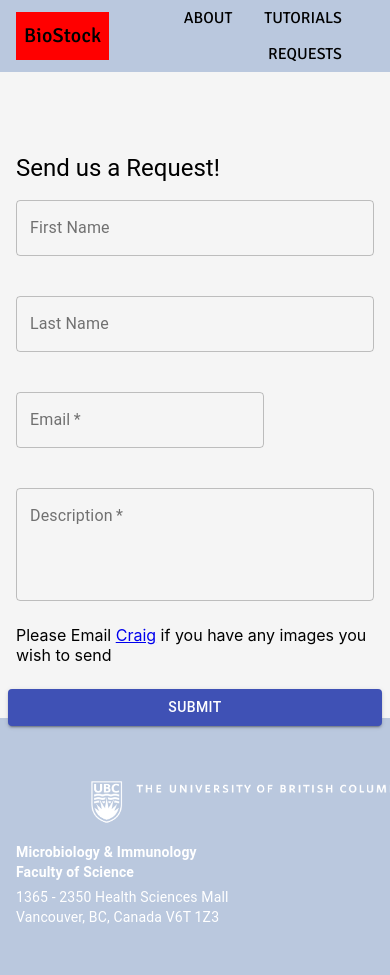
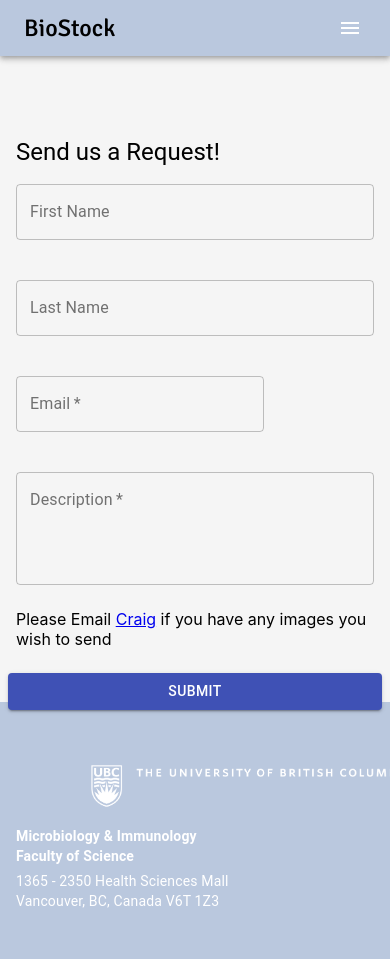
Before and after one commit to ericlee49/biostock, a React (Create React App) app: page /requests in a window 390 px wide. Shown: the top 975 px of the page. Built offline with nearby package versions, Linux system fonts and the light colour scheme.

Commit message:
menu is mobile ready

```diff
--- a/src/components/About.js
+++ b/src/components/About.js
@@ -4,6 +4,7 @@
 import Grid from '@material-ui/core/Grid';
 import Avatar from '@material-ui/core/Avatar';
 import Divider from '@material-ui/core/Divider'
+import Paper from '@material-ui/core/Paper';
 
 import {makeStyles} from '@material-ui/core/styles';
 
--- a/src/components/AppMenu.js
+++ b/src/components/AppMenu.js
@@ -1,35 +1,178 @@
+// import React from 'react';
+// import Toolbar from '@material-ui/core/Toolbar';
+// // import Link from '@material-ui/core/Link';
+// // import { makeStyles } from '@material-ui/core/styles';
+// import { withStyles } from '@material-ui/core/styles';
+// import Typography from '@material-ui/core/Typography';
+// import TextField from '@material-ui/core/TextField';
+// import Box from '@material-ui/core/Box';
+
+// import { Link, NavLink } from 'react-router-dom';
+// import { Container } from '@material-ui/core';
+
+// // const useStyles = makeStyles(theme => ({
+// //     toolbar: {
+// //     },
+// //     toolbarLink: {
+
+// //     },
+// //     toolbarTitle: {
+// //     },
+// //     searchBar: {
+
+// //     },
+// // }));
+
+// const styles = theme => ({
+//     toolbar: {
+//         // display: 'flex',
+//         // justifyContent: 'flex-end',
+//         // overflowX: 'auto',
+//         backgroundColor:'orange',
+//         backgroundColor: '#bac8de'
+//     },
+//     toolbarLink: {
+//         //spacing(top, sides)
+//         float: "right",
+//         textDecoration: 'none',
+//         padding: theme.spacing(1, 2),
+//         fontFamily: "Signika",
+//         color: "black",
+//         '&:hover': {
+//             color: 'white',
+//             textDecoration: "underline"
+//         },
+//         // flexShrink: 0,
+//     },
+//     toolbarTitle: {
+//         flexGrow: 1,
+//         float: "left",
+
+
+//     },
+//     searchBar: {
+//         paddingBottom: theme.spacing(3),
+//     },
+//     navigation: {
+//         float: "right",
+//         paddingRight: theme.spacing(2),
+//     },
+//     logoLink: {
+//         backgroundColor: 'red',
+//         textDecoration: 'none',
+//         color: 'black',
+//         '&:hover': {
+//             color: 'white',
+//             fontSize: "1.1em"
+//         },
+//     },
+//     redColor: {
+//         backgroundColor: 'red',
+//     }
+// });
+
+// class AppMenu extends React.Component {
+//     render() {
+//         const {classes} = this.props;
+//         return (
+//             <div>
+
+//             <Toolbar className={classes.toolbar}>
+//                 <Typography variant="h6" color="inherit" className={classes.redColor}>
+//                     <Link className={classes.logoLink} to="/">
+//                         <Box fontFamily="Signika" fontWeight="500" m={1}>
+//                             BioStock
+//                         </Box>
+//                     </Link>
+//                 </Typography>
+//                 <nav className={classes.navigation}>
+//                     {/* <Link className={classes.toolbarLink}>Tutorials</Link>
+//                     <Link href='/requests' className={classes.toolbarLink}>Requests</Link>
+//                     <Link className={classes.toolbarLink}>About</Link>  */}
+//                     {/* <NavLink to='/soon' className={classes.toolbarLink}>
+//                         <Box fontFamily="Signika" fontWeight="500" >
+//                             TUTORIALS
+//                         </Box>
+//                     </NavLink>
+//                     <NavLink to='/soon' className={classes.toolbarLink}>
+//                         <Box fontFamily="Signika" fontWeight="500" >
+//                             ABOUT
+//                         </Box>
+//                     </NavLink>
+//                     <NavLink to='/requests' className={classes.toolbarLink}>
+//                         <Box fontFamily="Signika" fontWeight="500" >
+//                             REQUESTS
+//                         </Box>
+//                     </NavLink> */}
+//                     <NavLink to='/soon' className={classes.toolbarLink}>
+//                         TUTORIALS
+//                     </NavLink>
+//                     <NavLink to='/about' className={classes.toolbarLink}>
+//                         ABOUT
+//                     </NavLink>
+//                     <NavLink to='/requests' className={classes.toolbarLink}>
+//                         REQUESTS
+//                     </NavLink>
+//                 </nav>
+//             </Toolbar>
+
+//             <div>Hello World Menu</div>
+
+
+//         </div>
+//         )
+//     }
+// }
+
+// export default withStyles(styles)(AppMenu)
+
+
 import React from 'react';
+
+import {makeStyles} from '@material-ui/core/styles';
+import Menu from '@material-ui/core/Menu';
+import MenuItem from '@material-ui/core/MenuItem';
+import AppBar from '@material-ui/core/AppBar';
 import Toolbar from '@material-ui/core/Toolbar';
-// import Link from '@material-ui/core/Link';
-// import { makeStyles } from '@material-ui/core/styles';
-import { withStyles } from '@material-ui/core/styles';
 import Typography from '@material-ui/core/Typography';
-import TextField from '@material-ui/core/TextField';
+import Button from '@material-ui/core/Button';
 import Box from '@material-ui/core/Box';
 
+import MenuIcon from '@material-ui/icons/Menu';
+import IconButton from '@material-ui/core/IconButton';
+
 import { Link, NavLink } from 'react-router-dom';
-import { Container } from '@material-ui/core';
 
-// const useStyles = makeStyles(theme => ({
-//     toolbar: {
-//     },
-//     toolbarLink: {
 
-//     },
-//     toolbarTitle: {
-//     },
-//     searchBar: {
 
-//     },
-// }));
-
-const styles = theme => ({
-    toolbar: {
-        // display: 'flex',
-        // justifyContent: 'flex-end',
-        // overflowX: 'auto',
-        backgroundColor:'orange',
+const useStyles = makeStyles(theme => ({
+    title: {
+        // backgroundColor: "red",
+    },
+    toolbarStyle: {
         backgroundColor: '#bac8de'
+    },
+    mobileMenuIcon: {
+        display: 'flex',
+        [theme.breakpoints.up('md')]: {
+            display: 'none',
+        }
+    },
+    mobileMenu: {
+        [theme.breakpoints.up('sm')]: {
+            display: 'none',
+        }
+    },
+    desktopNavGroup: {
+        [theme.breakpoints.down('sm')]: {
+            display: 'none',
+        }
+    },
+    grow: {
+        flexGrow: 1,
+    },
+    navigation: {
+        paddingRight: theme.spacing(2),
     },
     toolbarLink: {
         //spacing(top, sides)
@@ -44,21 +187,8 @@
         },
         // flexShrink: 0,
     },
-    toolbarTitle: {
-        flexGrow: 1,
-        float: "left",
-
-
-    },
-    searchBar: {
-        paddingBottom: theme.spacing(3),
-    },
-    navigation: {
-        float: "right",
-        paddingRight: theme.spacing(2),
-    },
     logoLink: {
-        backgroundColor: 'red',
+        // backgroundColor: 'red',
         textDecoration: 'none',
         color: 'black',
         '&:hover': {
@@ -66,35 +196,63 @@
             fontSize: "1.1em"
         },
     },
-    redColor: {
-        backgroundColor: 'red',
+}))
+
+export default function AppMenu() {
+    const classes = useStyles();
+
+    //STATES:
+    const [anchorEl, setAnchorEl] = React.useState(null);
+
+
+
+    const renderMenu = (
+        <Menu
+            open={Boolean(anchorEl)}
+            anchorEl = {anchorEl}
+            anchorOrigin={{vertical:'top', horizontal: 'right'}}
+            onClose={handleClose}
+            className={classes.mobileMenu}
+        >
+            <MenuItem onClick={handleClose}>REQUESTS</MenuItem>
+            <MenuItem onClick={handleClose}>TUTORIALS</MenuItem>
+            <MenuItem onClick={handleClose}>ABOUT</MenuItem>
+        </Menu>
+    );
+
+    function handleClick(event) {
+        setAnchorEl(event.currentTarget);
+        console.log(event);
     }
-});
 
-class AppMenu extends React.Component {
-    render() {
-        const {classes} = this.props;
+    function handleClose() {
+        setAnchorEl(null);
+    }
+
     return (
         <div>
-
-            <Toolbar className={classes.toolbar}>
-                <Typography variant="h6" color="inherit" className={classes.redColor}>
+            <AppBar position="static">
+                <Toolbar className={classes.toolbarStyle}>
+                    <Typography className={classes.title} variant="h5" noWrap>
                         <Link className={classes.logoLink} to="/">
                             <Box fontFamily="Signika" fontWeight="500" m={1}>
                                 BioStock
                             </Box>
                         </Link>
                     </Typography>
+                    {/* Push the rest of the menu to the right */}
+                    <div className={classes.grow}/>
+                    <div className={classes.desktopNavGroup}>
                         <nav className={classes.navigation}>
                      {/* <Link className={classes.toolbarLink}>Tutorials</Link>
                      <Link href='/requests' className={classes.toolbarLink}>Requests</Link>
                      <Link className={classes.toolbarLink}>About</Link>  */}
-                    {/* <NavLink to='/soon' className={classes.toolbarLink}>
+                     <NavLink to='/soon' className={classes.toolbarLink}>
                          <Box fontFamily="Signika" fontWeight="500" >
                              TUTORIALS
                          </Box>
                      </NavLink>
-                    <NavLink to='/soon' className={classes.toolbarLink}>
+                     <NavLink to='/about' className={classes.toolbarLink}>
                          <Box fontFamily="Signika" fontWeight="500" >
                              ABOUT
                          </Box>
@@ -103,8 +261,8 @@
                          <Box fontFamily="Signika" fontWeight="500" >
                              REQUESTS
                          </Box>
-                    </NavLink> */}
-                    <NavLink to='/soon' className={classes.toolbarLink}>
+                     </NavLink>
+                     {/* <NavLink to='/soon' className={classes.toolbarLink}>
                          TUTORIALS
                      </NavLink>
                      <NavLink to='/about' className={classes.toolbarLink}>
@@ -112,14 +270,19 @@
                      </NavLink>
                      <NavLink to='/requests' className={classes.toolbarLink}>
                          REQUESTS
-                    </NavLink>
+                     </NavLink>                     */}
                  </nav>
+                    </div>
+                    <IconButton
+                        onClick={handleClick}
+                        className={classes.mobileMenuIcon}
+                        color="inherit"
+                    >
+                        <MenuIcon/>
+                    </IconButton>
                 </Toolbar>
-
-
+            </AppBar>
+            {renderMenu}
         </div>
     )
 }
-}
-
-export default withStyles(styles)(AppMenu)
```
Lines whose indentation alone changed are shown as unchanged.
